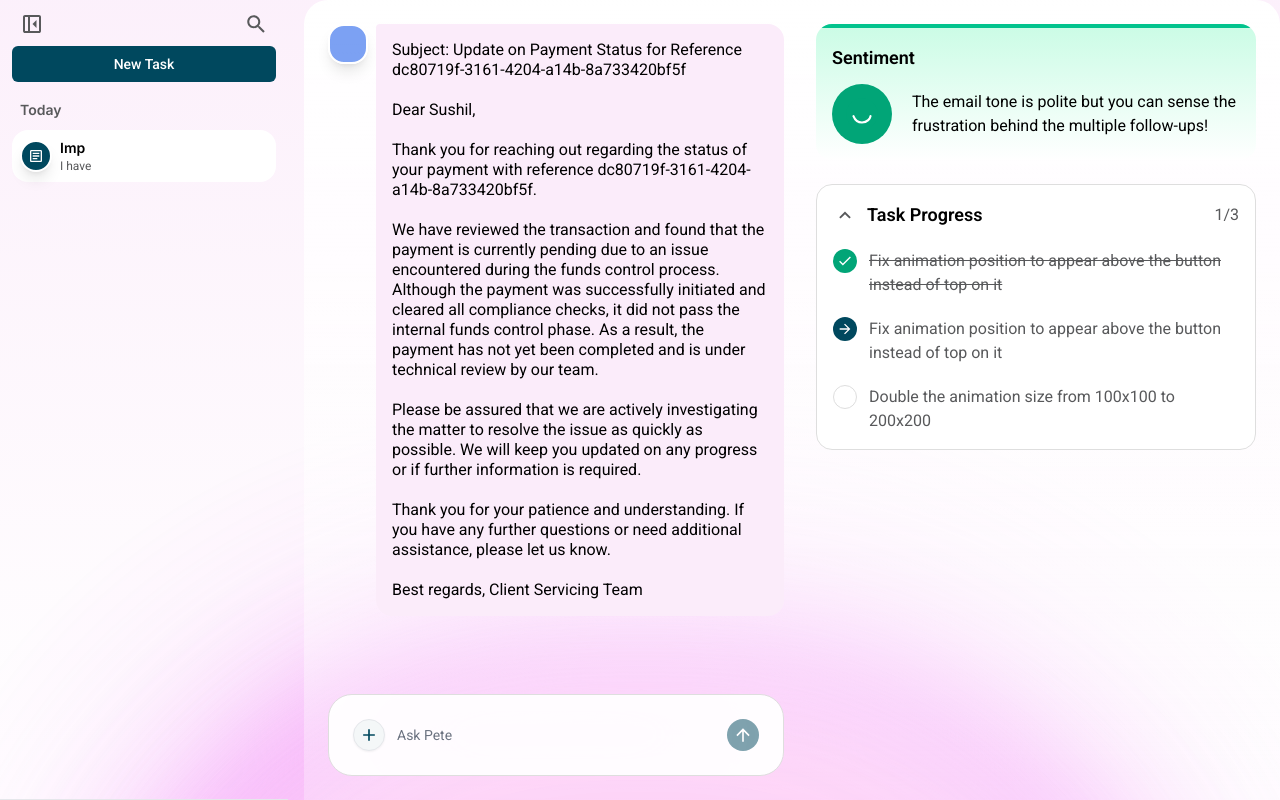
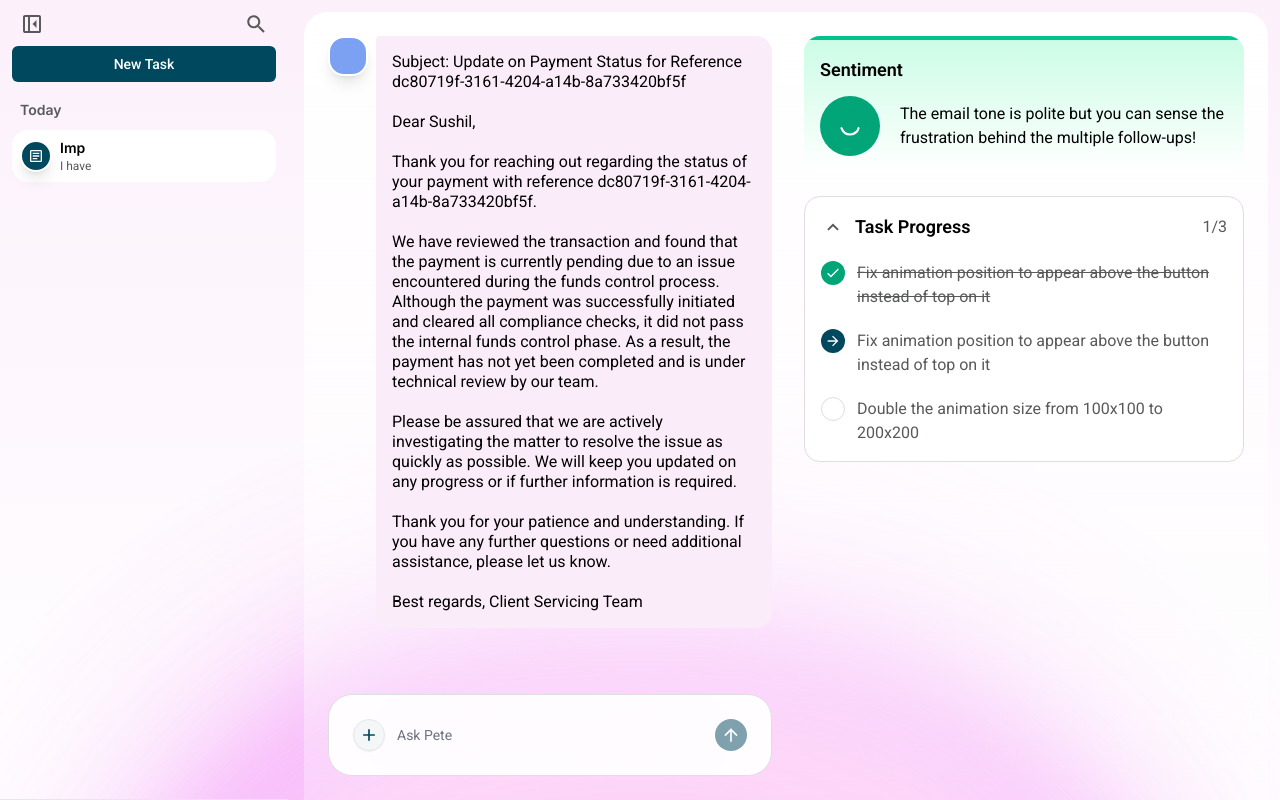
Before and after one commit to jthnroy/pixel-world, an Angular app: page / in a window 1280 px wide. Built offline with nearby package versions, Linux system fonts and the light colour scheme.

Commit message:
Add 0.75rem top and right margin to main content section

```diff
--- a/src/app/app.html
+++ b/src/app/app.html
@@ -77,7 +77,7 @@
     </div>
 
     <!-- Main Content Area -->
-    <div class="flex-1 flex flex-col p-6" style="border-radius: var(--Base-Values-40, 1.5rem) var(--Base-Values-40, 1.5rem) 0 0; background: linear-gradient(180deg, #FFF 0%, rgba(255, 255, 255, 0.00) 137.24%);">
+    <div class="flex-1 flex flex-col p-6" style="border-radius: var(--Base-Values-40, 1.5rem) var(--Base-Values-40, 1.5rem) 0 0; background: linear-gradient(180deg, #FFF 0%, rgba(255, 255, 255, 0.00) 137.24%); margin-top: 0.75rem; margin-right: 0.75rem;">
       <!-- Email Content and Right Panel -->
         <div class="flex-1 flex gap-8">
         <!-- Email Content -->
```
